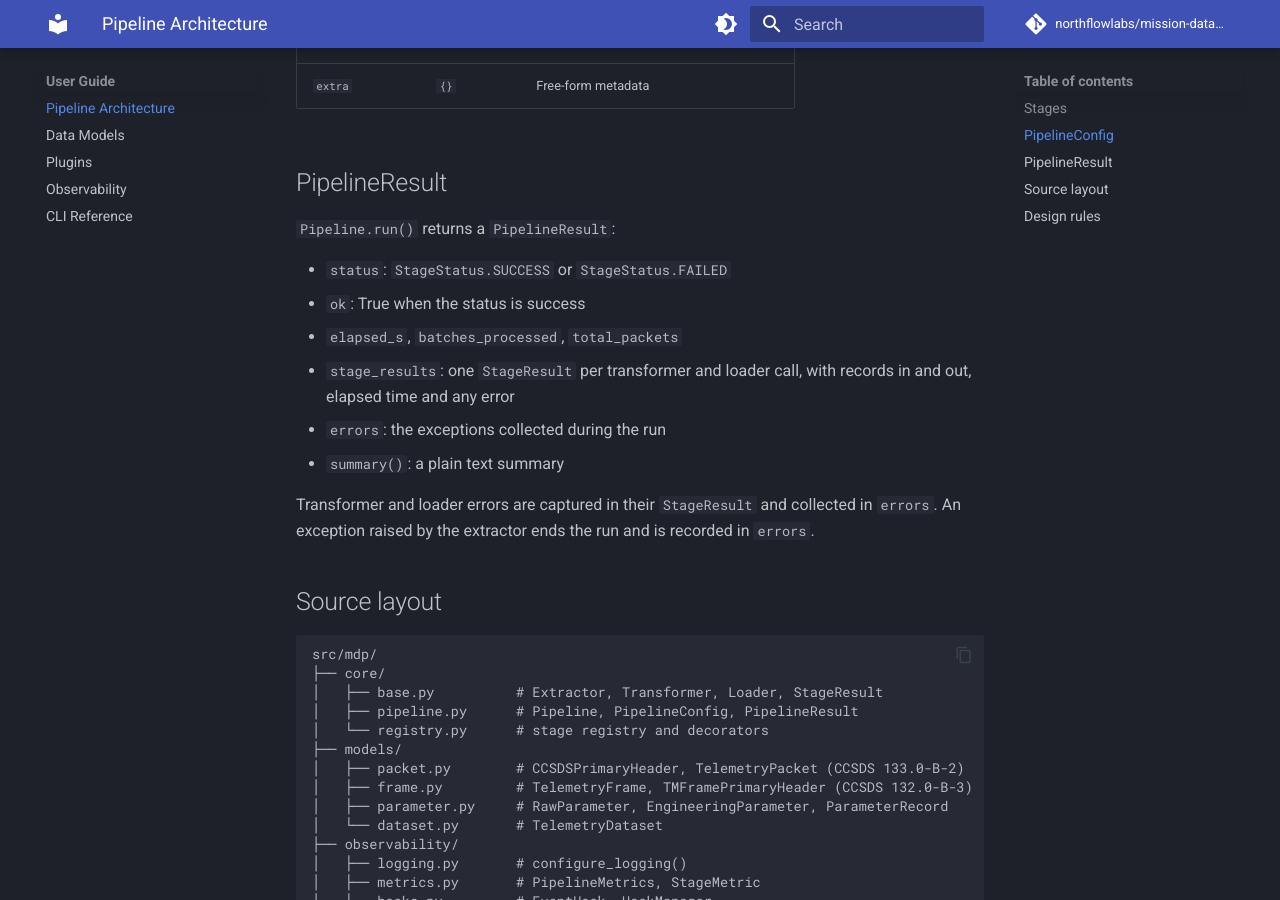
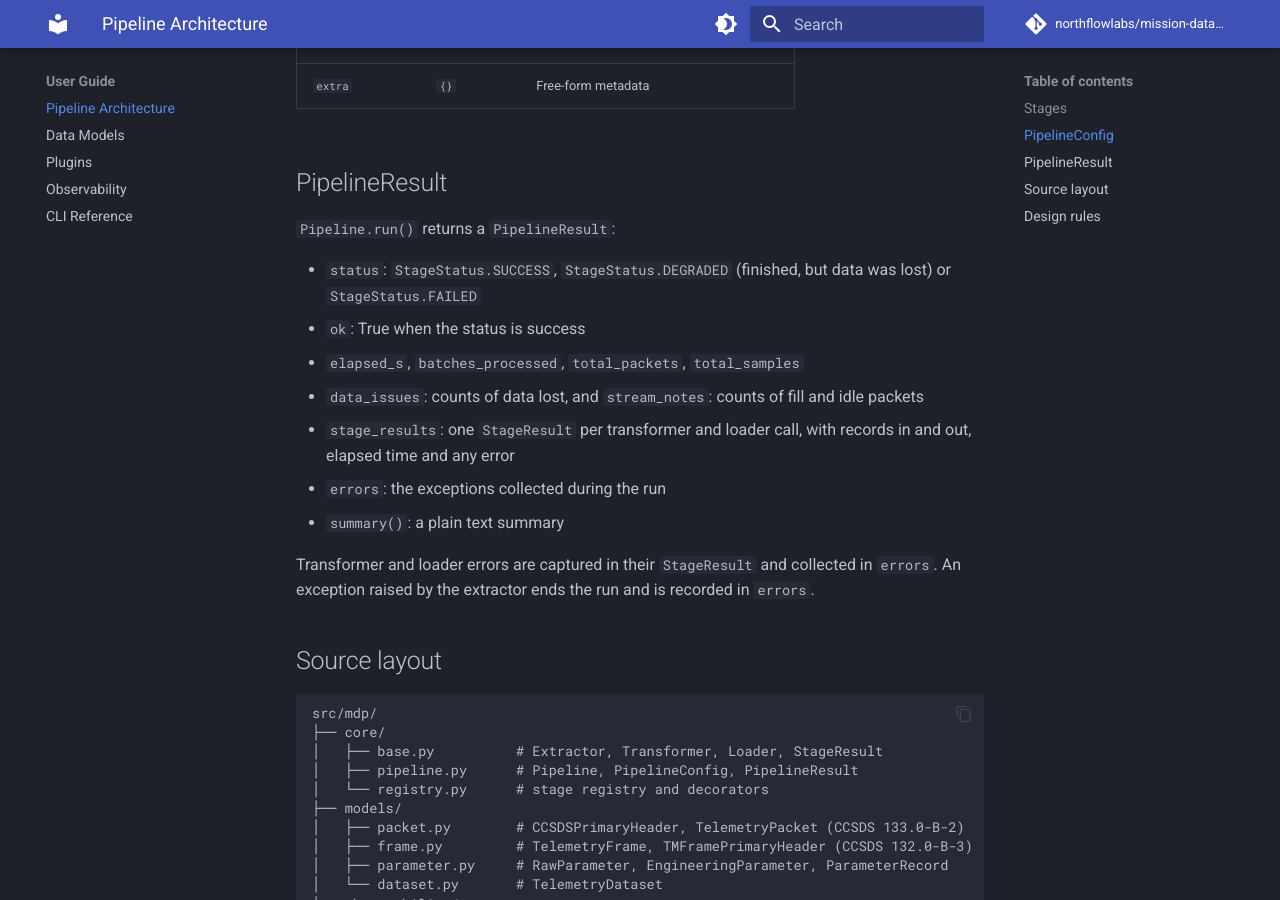
Before and after one commit to northflowlabs/mission-data-pipeline, an MkDocs documentation site: the page built from docs/guide/architecture.md, in a window 1280 px wide and 900 px high, scrolled down 736 px. Built offline with MkDocs 1.6.1 and Material for MkDocs 9.7.7, drawn with Linux system fonts in a browser that asks for light colours; comment, search, counter and statistics services are not loaded.

Commit message:
Docs: frame rules, parameter_types, degraded status

```diff
--- a/docs/guide/architecture.md
+++ b/docs/guide/architecture.md
@@ -24,9 +24,10 @@ Each stage is constructed with an instance of its Pydantic config model, so inva
 
 `Pipeline.run()` returns a `PipelineResult`:
 
-- `status`: `StageStatus.SUCCESS` or `StageStatus.FAILED`
+- `status`: `StageStatus.SUCCESS`, `StageStatus.DEGRADED` (finished, but data was lost) or `StageStatus.FAILED`
 - `ok`: True when the status is success
-- `elapsed_s`, `batches_processed`, `total_packets`
+- `elapsed_s`, `batches_processed`, `total_packets`, `total_samples`
+- `data_issues`: counts of data lost, and `stream_notes`: counts of fill and idle packets
 - `stage_results`: one `StageResult` per transformer and loader call, with records in and out, elapsed time and any error
 - `errors`: the exceptions collected during the run
 - `summary()`: a plain text summary
```
Also changed, not shown: CHANGELOG.md (+4 -1 lines), README.md (+4 -0 lines), docs/guide/observability.md (+1 -1 lines), docs/guide/plugins.md (+2 -2 lines).
